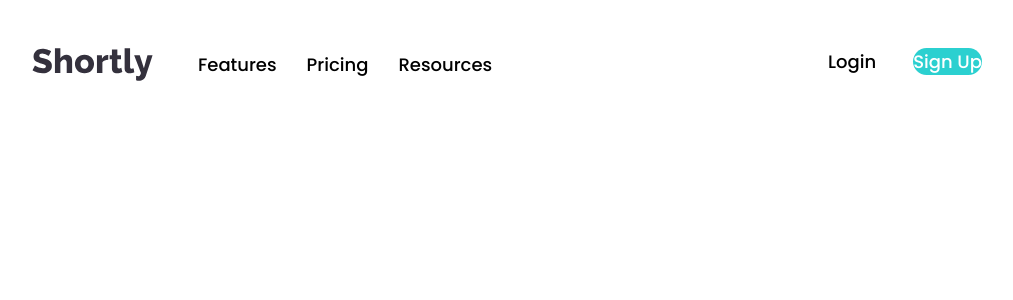
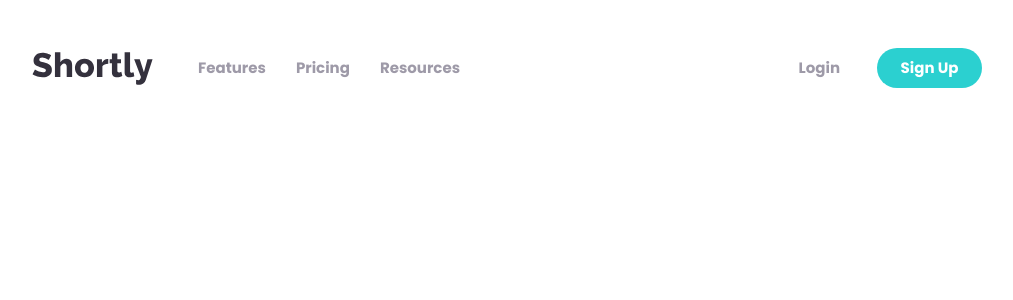
Before and after one commit to KiddAlexx/url-shortening-api-FM, a React (Vite) app: page / in a window 1280 px wide. Shown: the top 300 px of the page, without its empty margins (133-1146 px from the left). Built offline with nearby package versions, Linux system fonts and the light colour scheme; the HTML template or start-up script is replaced by a standard one.

Commit message:
style header components - colors + fonts

```diff
--- a/src/App.css
+++ b/src/App.css
@@ -38,6 +38,10 @@ ol {
   display: flex;
   justify-content: space-between;
   padding: 4.8rem 16.5rem;
+  font-weight: 700;
+  font-size: 15px;
+  line-height: 22px;
+  color: var(--gray-dark);
 }
 
 .nav-left {
@@ -54,5 +58,15 @@ ol {
 
 .auth-buttons {
   display: flex;
+  align-items: center;
   gap: 3.7rem;
 }
+
+.btn-login {
+  color: var(--gray-dark);
+}
+
+.btn-signup {
+  width: 10.5rem;
+  height: 4rem;
+}
```
